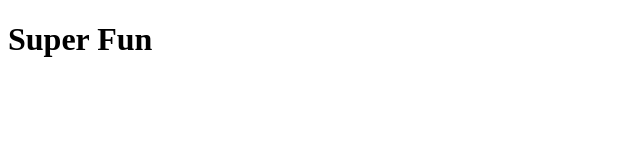
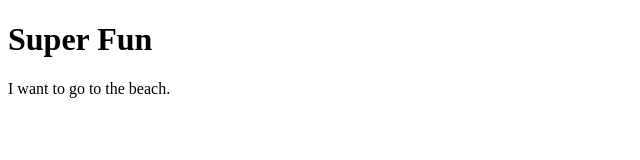
Before and after one commit to theartboy/helloWorld2019, a plain HTML site: page index.html in a window 1280 px wide. Shown: the whole page, without its empty margins (0-640 px from the left). Drawn offline with Linux system fonts and the light colour scheme.

Commit message:
updated index

```diff
--- a/index.html
+++ b/index.html
@@ -6,5 +6,6 @@
   </head>
   <body>
     <h1>Super Fun</h1>
+    <p>I want to go to the beach.</p>
   </body>
 </html>
```
